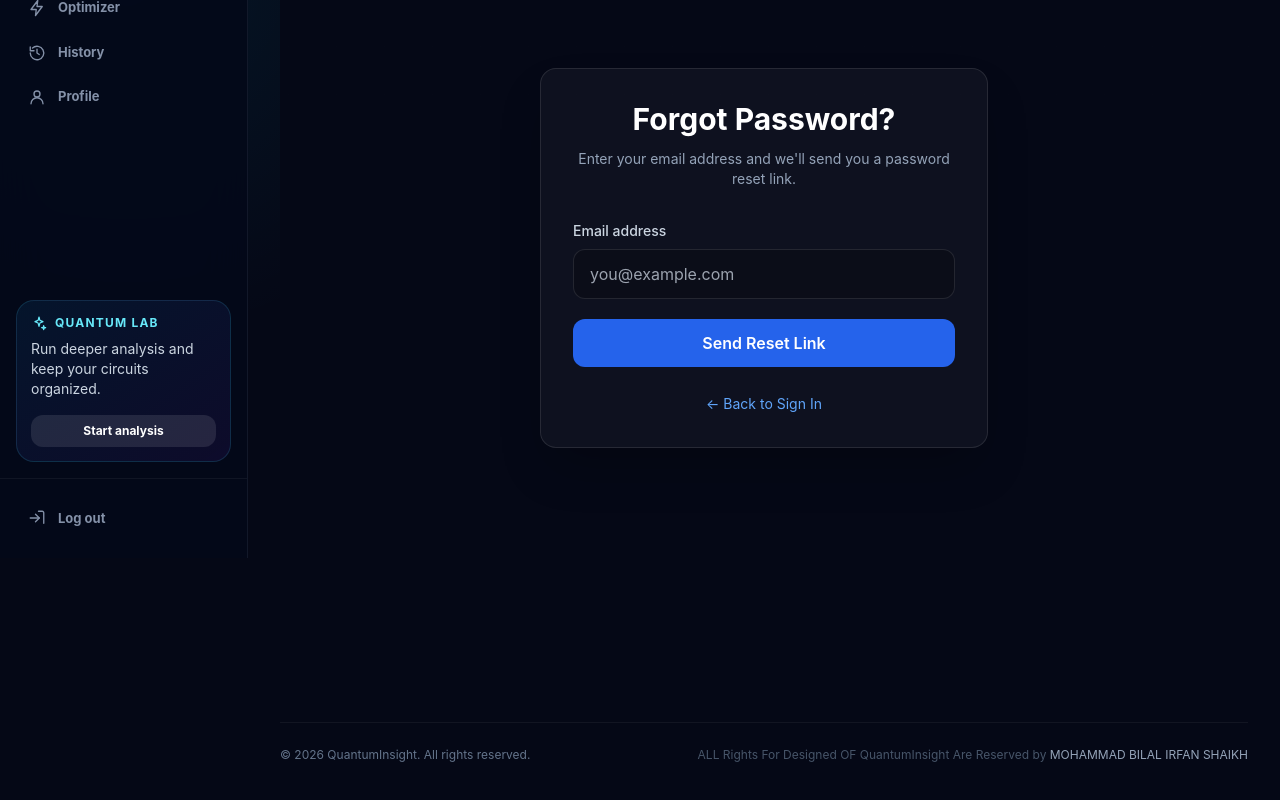
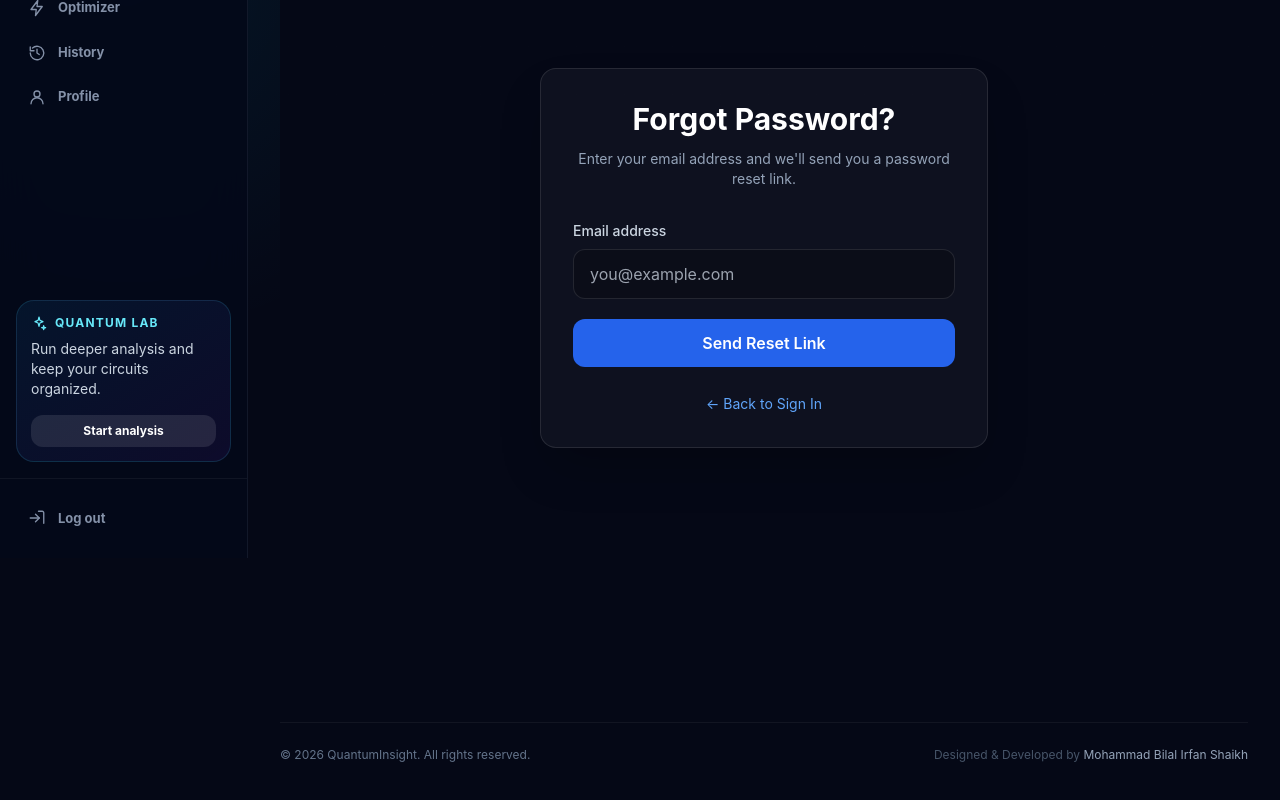
Before and after one commit to Bilal-9922/quantum-insight, a Next.js app in the folder frontend/: page /forgot-password in a window 1280 px wide. Shown: the part 242-1042 px from the top of the page. Built offline with nearby package versions, Linux system fonts and the light colour scheme; no server answers.

Commit message:
Update AppShell.tsx

```diff
--- a/frontend/src/components/AppShell.tsx
+++ b/frontend/src/components/AppShell.tsx
@@ -146,7 +146,10 @@ export default function AppShell({
               </p>
 
               <p className="text-xs text-slate-600">
-              ALL Rights For Designed OF QuantumInsight Are Reserved by <span className="text-slate-400">MOHAMMAD BILAL IRFAN SHAIKH </span>
+                Designed & Developed by{" "}
+                <span className="text-slate-400">
+                  Mohammad Bilal Irfan Shaikh
+                </span>
               </p>
             </div>
           </footer>
```
Lines whose indentation alone changed are shown as unchanged.
